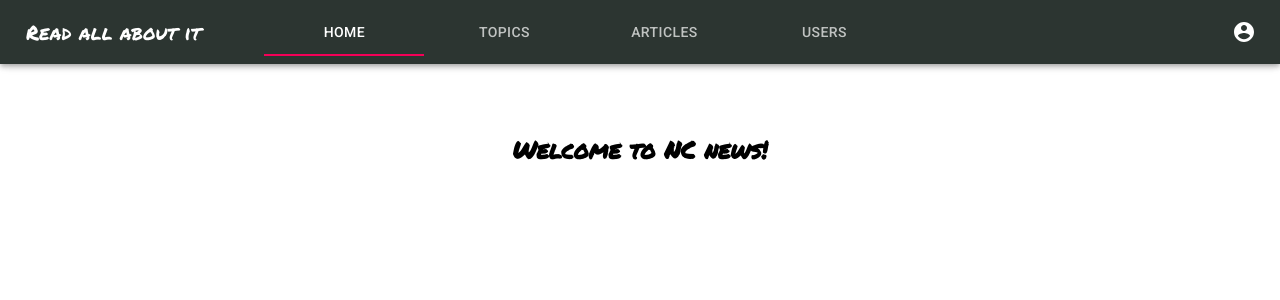
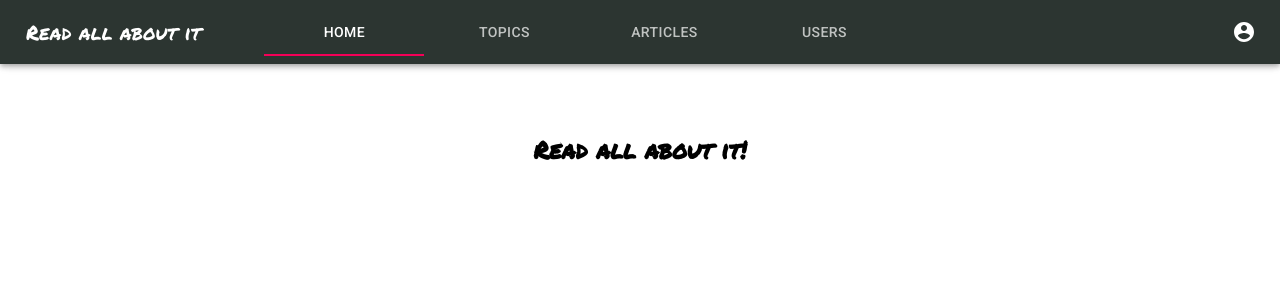
Before and after one commit to BitterBlue22/Read-all-about-it-fe, a React (Create React App) app: page / in a window 1280 px wide. Shown: the top 300 px of the page. Built offline with nearby package versions, Linux system fonts and the light colour scheme.

Commit message:
updates colors

```diff
--- a/src/components/Articles/Articles.jsx
+++ b/src/components/Articles/Articles.jsx
@@ -23,8 +23,7 @@
   justifyContent: "space-around",
   alignItems: "center",
   padding: "3rem",
-
-  backgroundColor: "#116466",
+  backgroundColor: "#2c3531",
   boxShadow: "0px 2px 5px 2px  #2c3531",
 });
 
--- a/src/components/Reusable/Home.jsx
+++ b/src/components/Reusable/Home.jsx
@@ -8,12 +8,12 @@
   background-color: transparent;
   display: flex;
   justify-content: space-around;
-  alignt-items: center;
+  align-items: center;
 `;
 const Home = () => {
   return (
     <StyledSection>
-      <WelcomeMessage>Welcome to NC news!</WelcomeMessage>
+      <WelcomeMessage>Read all about it!</WelcomeMessage>
     </StyledSection>
   );
 };
--- a/src/components/StyledComponents/StyledCard.jsx
+++ b/src/components/StyledComponents/StyledCard.jsx
@@ -4,15 +4,17 @@
 const StyledArticle = styled.article`
   display: flex;
   flex-direction: column;
+  justify-content: space-around;
   align-items: center;
   border: 3px;
   border-style: outset;
   border-color: #d9b08c;
   border-radius: 3px;
-  padding: 10px;
-  margin: 5px;
-  background-color: #ffcb9a;
+  padding: 1rem;
+  margin: 1rem;
+  background-color: white;
   font-family: "Montserrat", sans-serif;
+
   &:hover {
     border-color: #ffcb9a;
     transition: all 500ms ease;
```
